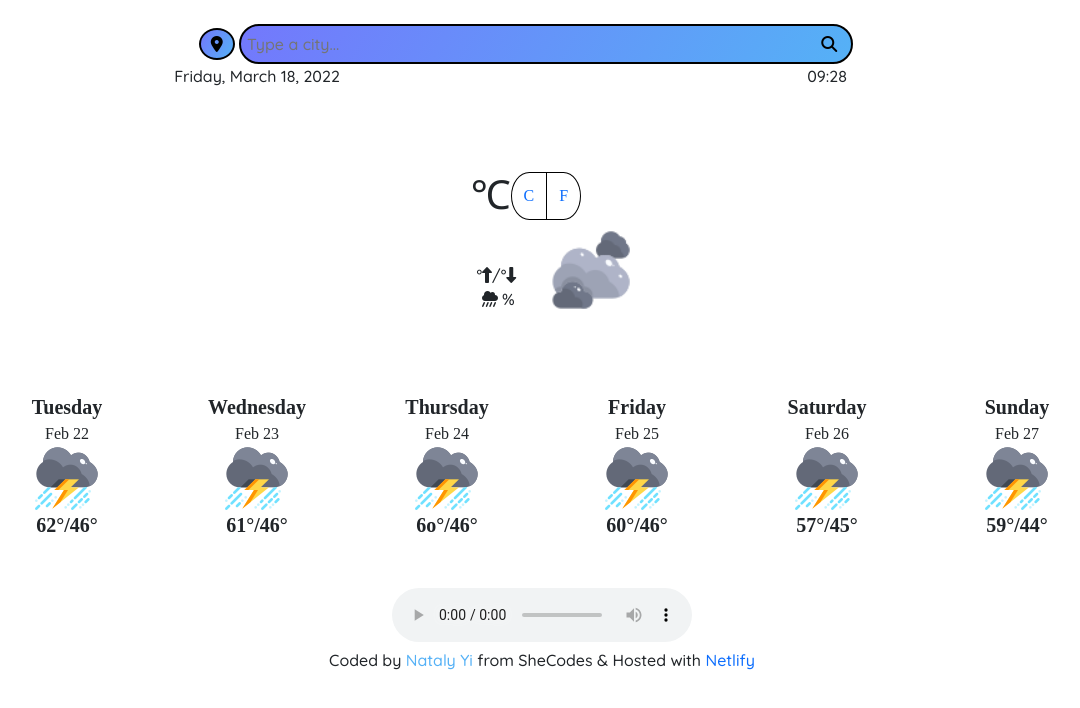
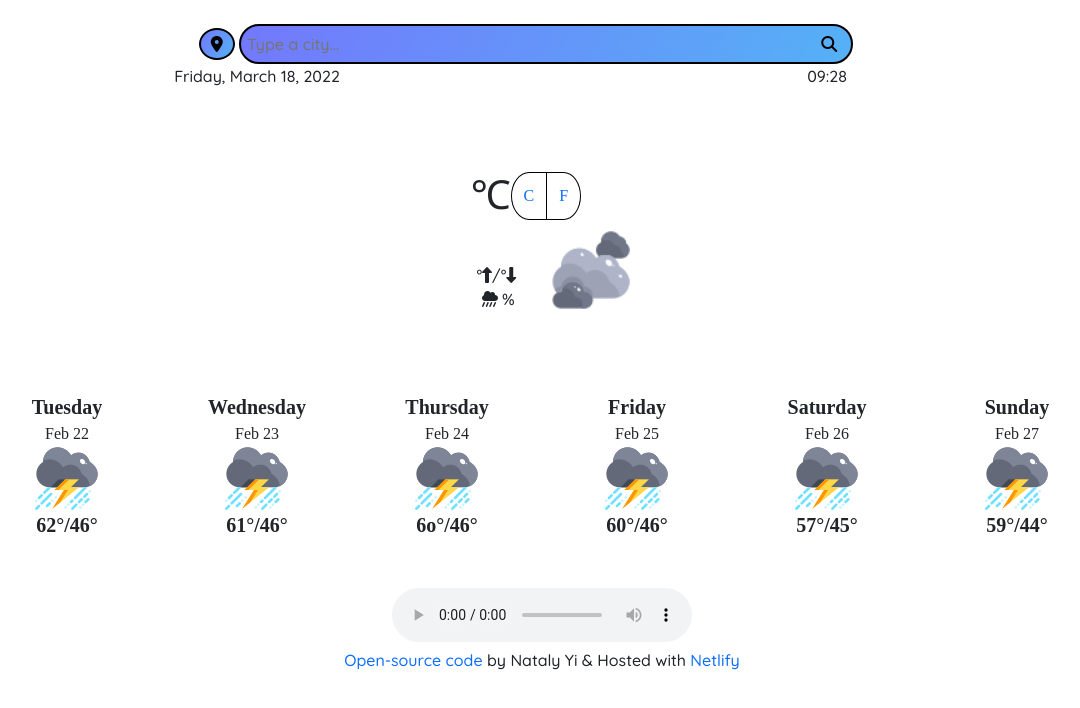
Before and after one commit to Namix23/weather-app, a plain HTML site: page index.html in a window 1280 px wide. Shown: the whole page, without its empty margins (98-1178 px from the left). Drawn offline with nearby package versions, Linux system fonts and the light colour scheme; no server answers; a web font is replaced by a local one.

Commit message:
Added a link to open-source code for weather-app

```diff
--- a/index.html
+++ b/index.html
@@ -126,8 +126,9 @@
         controls
       ></audio>
       <footer>
-        Coded by <span class="coder">Nataly Yi </span>from SheCodes & Hosted
-        with <a href="https://www.netlify.com/" target="_blank">Netlify</a>
+        <a href="https://github.com/Namix23/weather-app" target="_blank">Open-source code</a> by
+        Nataly Yi & Hosted with
+        <a href="https://www.netlify.com/" target="_blank">Netlify</a>
       </footer>
     </div>
     <script src="src/script.js"></script>
```
